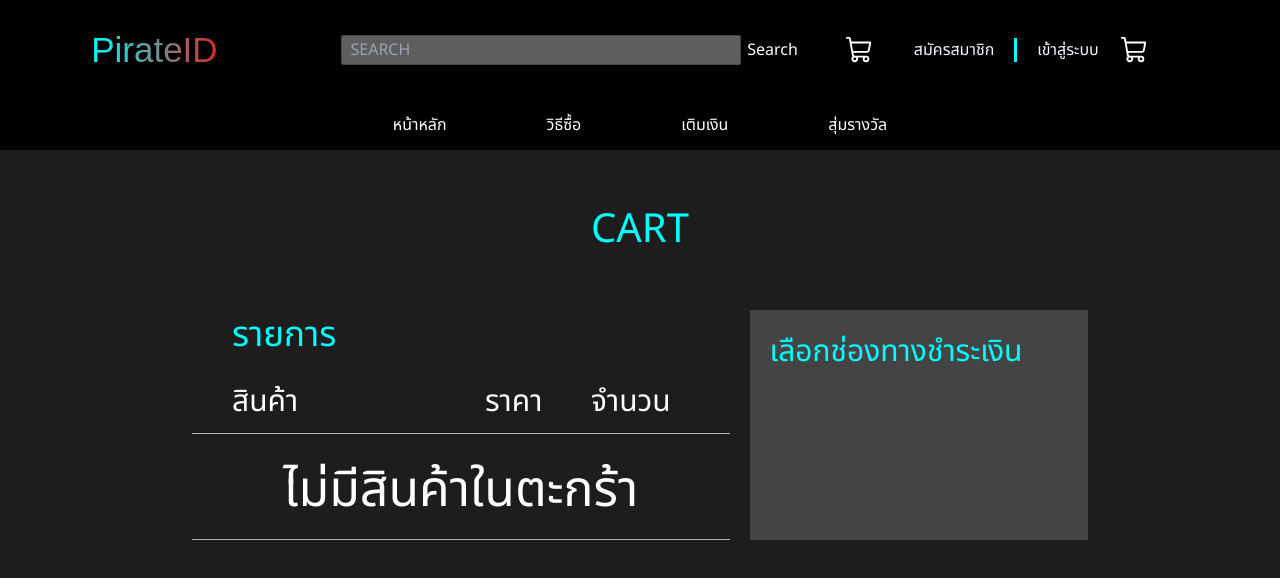
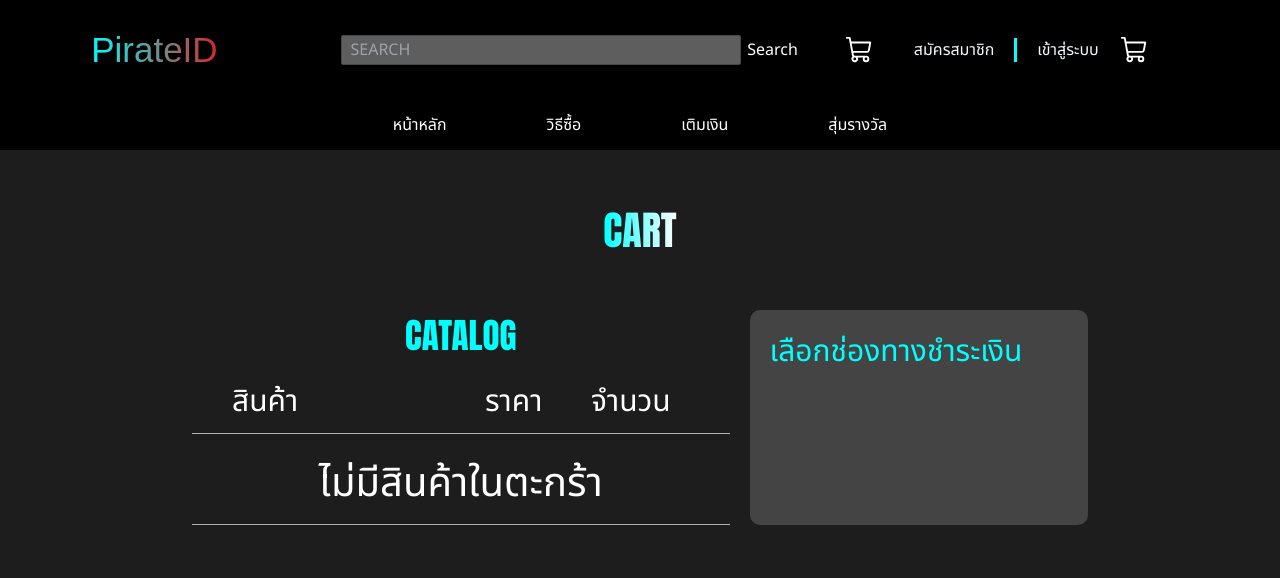
Before and after one commit to Sylveeeeee/Pirate-webe, a Nuxt app: page /cart in a window 1280 px wide. Shown: the top 578 px of the page. Built offline with nearby package versions, Linux system fonts and the light colour scheme.

Commit message:
nln
nknkj

```diff
--- a/components/CartIcon.vue
+++ b/components/CartIcon.vue
@@ -44,4 +44,8 @@
     font-size: 14px;
     font-weight: 500;
   }
+
+  .cart-icon-container:hover {
+    color: aqua;
+  }
   </style>
--- a/pages/cart.vue
+++ b/pages/cart.vue
@@ -7,7 +7,7 @@
         <a id="CTT">CART</a>
         <div class="TBP_F">
           <div class="TBP">
-            <div class="TL">รายการ</div>
+            <div class="TL">CATALOG</div>
             <div class="PPP flex items-center">
               <a class="text-[#ffff] text-[30px] w-[380px] h-[40px] flex items-center bg-[#ff505000]">สินค้า</a>
               <a class="text-[#ffff] text-[30px] w-[200px] h-[40px] flex items-center justify-center bg-[#ffabab00]">ราคา</a>
@@ -37,7 +37,7 @@
 
             <!-- No items in cart -->
             <div v-if="cartItems.length === 0" class="PPP">
-              <a class="text-[#ffff] flex items-center justify-center bg-[#ffa9a900] text-[50px]">ไม่มีสินค้าในตะกร้า</a>
+              <a class="text-[#ffff] flex items-center justify-center bg-[#ffa9a900] text-[40px]">ไม่มีสินค้าในตะกร้า</a>
             </div>
           </div>
 
@@ -84,6 +84,7 @@ const decreaseQuantity = (id) => {
     width: 40%;
     background: #444444;
     padding: 20px;
+    border-radius: 10px;
 }
 .PPP {
     margin-top: 20px;
@@ -95,6 +96,9 @@ const decreaseQuantity = (id) => {
     padding-inline: 40px;
     color: aqua;
     font-size: 35px;
+    font-family: Impact, Haettenschweiler, 'Arial Narrow Bold', sans-serif;
+    justify-content: center;
+    display: flex;
 }
 .TBP {
     width: 60%;
@@ -110,8 +114,12 @@ const decreaseQuantity = (id) => {
 }
 #CTT {
     font-size: 40px;
-    color: aqua;
+    background: linear-gradient(to right, aqua , white );
+    -webkit-background-clip: text;
+    -webkit-text-fill-color: transparent;
     margin-top: 50px;
+    font-family: Impact, Haettenschweiler, 'Arial Narrow Bold', sans-serif;
+
 }
 .TBP_F {
     width: 70%;
--- a/pages/profile.vue
+++ b/pages/profile.vue
@@ -142,6 +142,7 @@ const save = (field) => {
 <style scoped>
 body {
   background: #1d1d1d;
+  height: auto;
 }
 
 /* ซ่อนไอคอนที่ไม่ต้องการ */
```
